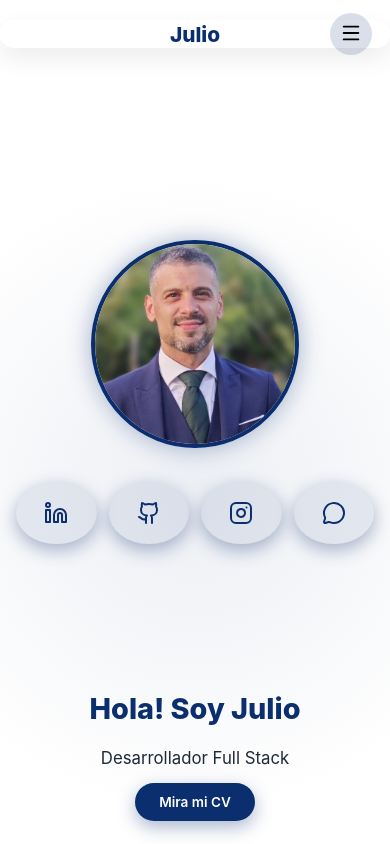
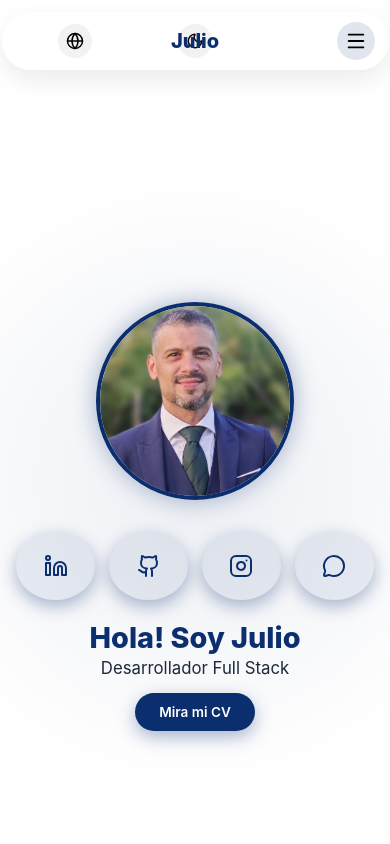
Before and after one commit to juliosm3/portfolio, a React (Vite) app: page / in a window 390 px wide. Shown: the top 844 px of the page. Built offline with nearby package versions, Linux system fonts and the light colour scheme.

Commit message:
modificaciones

```diff
--- a/src/index.css
+++ b/src/index.css
@@ -813,3 +813,126 @@ body.dark .app::before {
     height: 42px;
   }
 }
+
+/* ===================================================== */
+/* =============== MOBILE FINAL PATCH (NO DELETE) ====== */
+/* ===================================================== */
+
+/* 1) Evitar que el HERO sea más largo que la pantalla móvil */
+@media (max-width: 768px) {
+  /* Usa el alto real del móvil (mejor que 100vh en iOS/Android) */
+  .hero {
+    min-height: 100svh !important;
+    height: 100svh !important;
+
+    /* Bajamos un poco padding para que quepa todo en 1 pantalla */
+    padding: 6.2rem 1rem 1.2rem 1rem !important;
+
+    /* Evita que “space-evenly” empuje cosas hacia abajo */
+    justify-content: center !important;
+    gap: 0.55rem !important;
+
+    /* Por si algún elemento se sale por 1-2px */
+    overflow: hidden;
+  }
+
+  /* Ajuste fino de tamaños para que no “rompa” en móviles pequeños */
+  .hero-left img {
+    width: 190px !important;
+    height: 190px !important;
+    max-width: 62vw !important;
+    max-height: 62vw !important;
+    margin: 0 auto 0.35rem auto !important;
+  }
+
+  .hero-right h1 {
+    margin: 0.25rem 0 !important;
+    line-height: 1.15 !important;
+  }
+
+  .hero-right p {
+    margin: 0 0 0.55rem 0 !important;
+  }
+
+  .hero a {
+    margin: 0.35rem 0 0.55rem 0 !important;
+  }
+
+  .hero-social {
+    margin-top: 0.35rem !important;
+    gap: 0.85rem !important;
+  }
+
+  .hero-social a {
+    width: 46px !important;
+    height: 46px !important;
+  }
+}
+
+/* 2) Navbar móvil: que el burger NO sobresalga y que los iconos (idioma/tema)
+      estén a la izquierda en la barra (no dentro del menú) */
+@media (max-width: 768px) {
+  /* Un pelín más “bajita” y compacta para que todo encaje */
+  .navbar-glass { top: 12px !important; }
+
+  .nav-inner {
+    padding: 12px 18px !important;  /* menos padding, más compacto */
+    position: relative !important;
+  }
+
+  /* IMPORTANTE: antes ocultabas icon-btn en móvil.
+     Aquí los mostramos SOLO en la navbar para móvil. */
+  .nav-right .icon-btn {
+    display: grid !important;
+    place-items: center;
+    width: 34px !important;
+    height: 34px !important;
+  }
+
+  /* Mantén el contact oculto en móvil */
+  .nav-right .contact-btn { display: none !important; }
+
+  /* Colocamos los 2 iconos a la izquierda (posición absoluta).
+     OJO: hay 2 botones .icon-btn en tu JSX (idioma y tema). */
+  .nav-right .icon-btn:nth-of-type(1) {
+    position: absolute !important;
+    left: 14px !important;
+    top: 50% !important;
+    transform: translateY(-50%) !important;
+    z-index: 20 !important;
+  }
+
+  .nav-right .icon-btn:nth-of-type(2) {
+    position: absolute !important;
+    left: 56px !important; /* separación del primero */
+    top: 50% !important;
+    transform: translateY(-50%) !important;
+    z-index: 20 !important;
+  }
+
+  /* Burger a la derecha, redondo pero SIN sobresalir */
+  .burger-btn {
+    width: 38px !important;
+    height: 38px !important;
+    border-radius: 50% !important;
+
+    position: absolute !important;
+    right: 14px !important;
+    top: 50% !important;
+    transform: translateY(-50%) !important;
+
+    /* estética premium + que no “cante” */
+    background: rgba(11, 46, 111, 0.12) !important;
+  }
+
+  /* Para que el icono del burger quede perfectamente centrado */
+  .burger-btn svg {
+    display: block;
+    margin: 0 auto;
+  }
+
+  /* Ajuste del nombre centrado para que no choque con iconos laterales */
+  .nav-left {
+    font-size: 1.25rem !important;
+  }
+}
```
